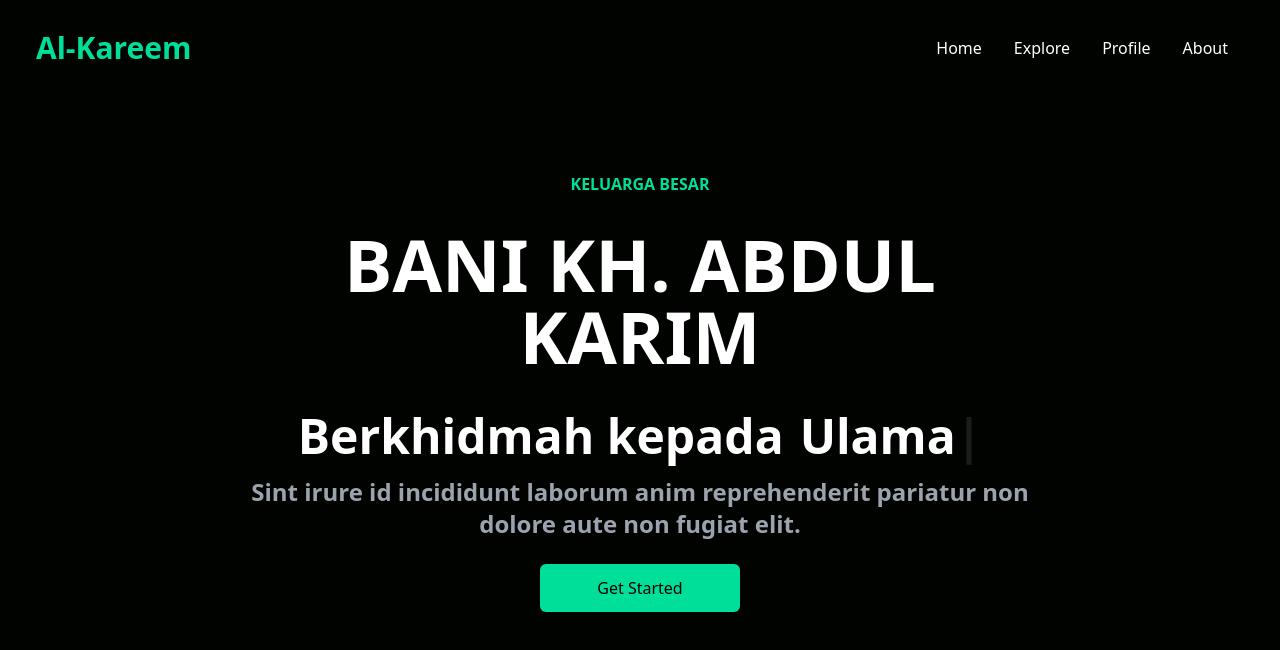
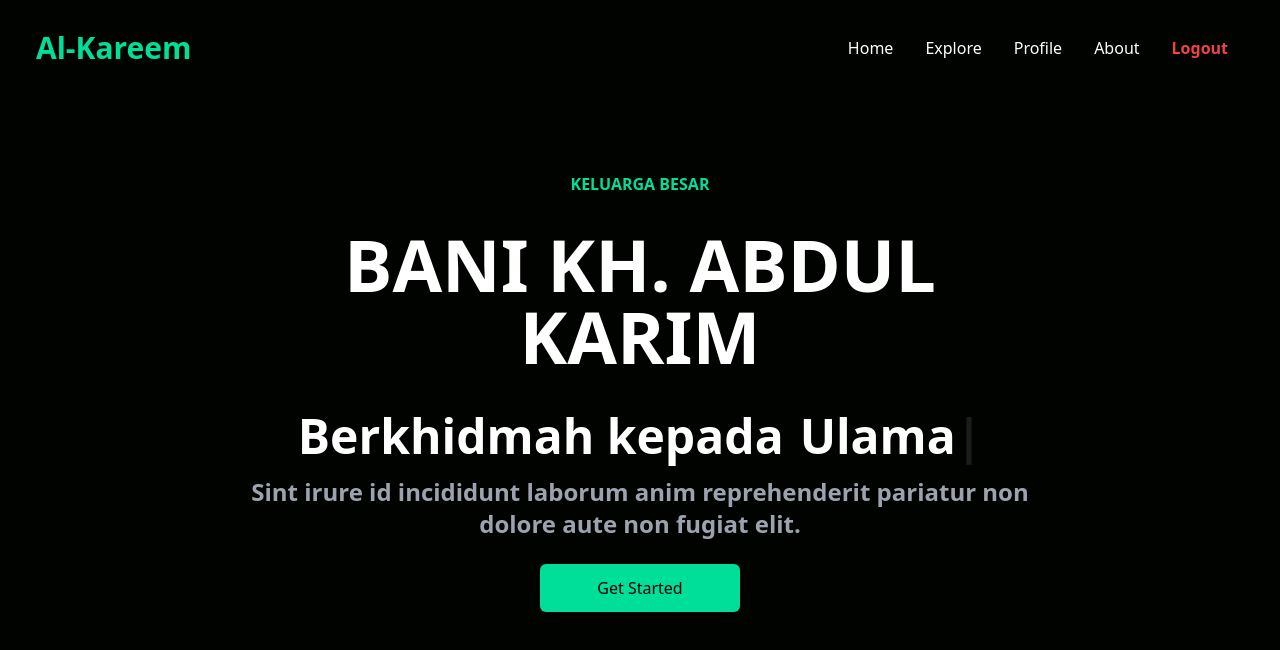
Before and after one commit to fhaziefer/alkareem-web, a React (Create React App) app: page / in a window 1280 px wide. Shown: the top 650 px of the page. Built offline with nearby package versions, Linux system fonts and the light colour scheme; sample sign-in values are in the browser's storage.

Commit message:
add logout button

```diff
--- a/src/App.js
+++ b/src/App.js
@@ -1,17 +1,25 @@
-import { BrowserRouter as Router, Routes, Route } from 'react-router-dom';
+import { BrowserRouter as Router, Routes, Route } from "react-router-dom";
 
-import React from 'react';
-import HomePage from './pages/Home.jsx';
-import LoginPage from './pages/Login.jsx';
-import SignupPage from './pages/Signup.jsx';
+import React from "react";
+import HomePage from "./pages/Home.jsx";
+import LoginPage from "./pages/Login.jsx";
+import SignupPage from "./pages/Signup.jsx";
+import ProtectiveRoute from "./utils/ProtectiveRoute.jsx";
 
 function App() {
   return (
     <Router>
       <Routes>
-        <Route path='/login' element={<LoginPage/>}/>
-        <Route path='/signup' element={<SignupPage/>}/>
-        <Route path='/' element={<HomePage/>}/>
+        <Route path="/login" element={<LoginPage />} />
+        <Route path="/signup" element={<SignupPage />} />
+        <Route
+          path="/"
+          element={
+            <ProtectiveRoute>
+              <HomePage />
+            </ProtectiveRoute>
+          }
+        />
       </Routes>
     </Router>
   );
--- a/src/components/Navbar.jsx
+++ b/src/components/Navbar.jsx
@@ -1,8 +1,21 @@
 import React, { useState } from "react";
 import { AiOutlineClose, AiOutlineMenu } from "react-icons/ai";
+import { useNavigate } from "react-router-dom";
 
 const Navbar = () => {
   const [nav, setNav] = useState(false);
+  const [isLogin, setLogin] = useState(false);
+  const navigate = useNavigate();
+
+  const handleLogin = () => {
+    setLogin(!isLogin)
+    if (!isLogin) {
+      window.onbeforeunload = function () {
+        localStorage.clear();
+      };
+    }
+    navigate("/login");
+  };
 
   const handleNav = () => {
     setNav(!nav);
@@ -16,6 +29,12 @@ const Navbar = () => {
         <li className="p-4">Explore</li>
         <li className="p-4">Profile</li>
         <li className="p-4">About</li>
+        <li
+          className="p-4 font-bold text-red-500"
+          onClick={() => handleLogin()}
+        >
+          Logout
+        </li>
       </ul>
       <div onClick={handleNav} className="block md:hidden">
         {!nav ? <AiOutlineMenu size={20} /> : <AiOutlineClose size={20} />}
@@ -37,7 +56,10 @@ const Navbar = () => {
         </ul>
         <ul className="w-full upercase p-4 absolute bottom-0">
           <li className="p-4 border-t border-gray-600">Profile</li>
-          <li className="p-4 border-t border-t-gray-600 font-bold text-red-500">
+          <li
+            className="p-4 border-t border-t-gray-600 font-bold text-red-500"
+            onClick={() => handleLogin()}
+          >
             Logout
           </li>
         </ul>
--- /dev/null
+++ b/src/utils/ProtectiveRoute.jsx
@@ -0,0 +1,12 @@
+import React from 'react'
+import { Navigate } from 'react-router-dom'
+
+const ProtectiveRoute = ({children}) => {
+    const isLogin = window.localStorage.getItem('LOGIN_STATUS')
+    if (!isLogin) {
+        return <Navigate to='/login'/>
+    }
+  return children;
+}
+
+export default ProtectiveRoute
```
